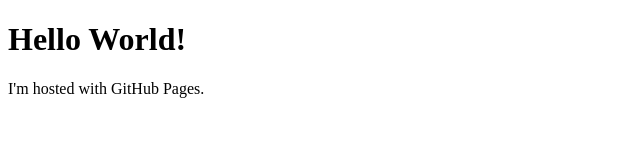
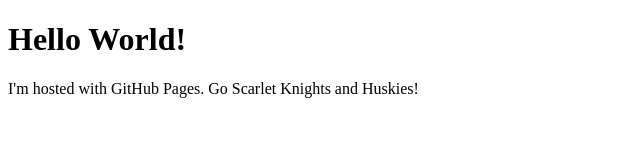
Before and after one commit to AdamRainear/AdamRainear.github.io, a plain HTML site: page index.html in a window 1280 px wide. Shown: the whole page, without its empty margins (0-640 px from the left). Drawn offline with Linux system fonts and the light colour scheme.

Commit message:
Update index.html

```diff
--- a/index.html
+++ b/index.html
@@ -2,6 +2,7 @@
 <html>
 <body>
 <h1>Hello World!</h1>
-<p>I'm hosted with GitHub Pages.</p>
+<p>I'm hosted with GitHub Pages.
+Go Scarlet Knights and Huskies!</p>
 </body>
 </html>
```
